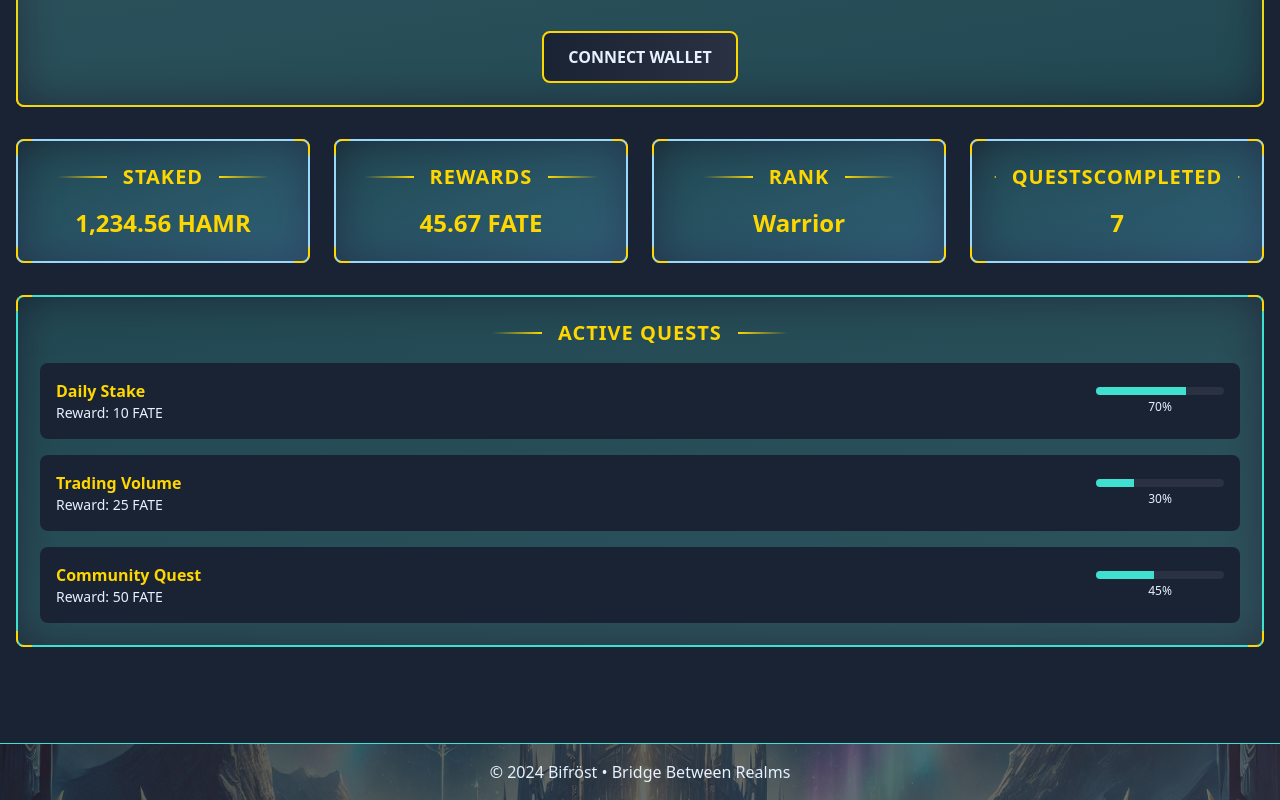
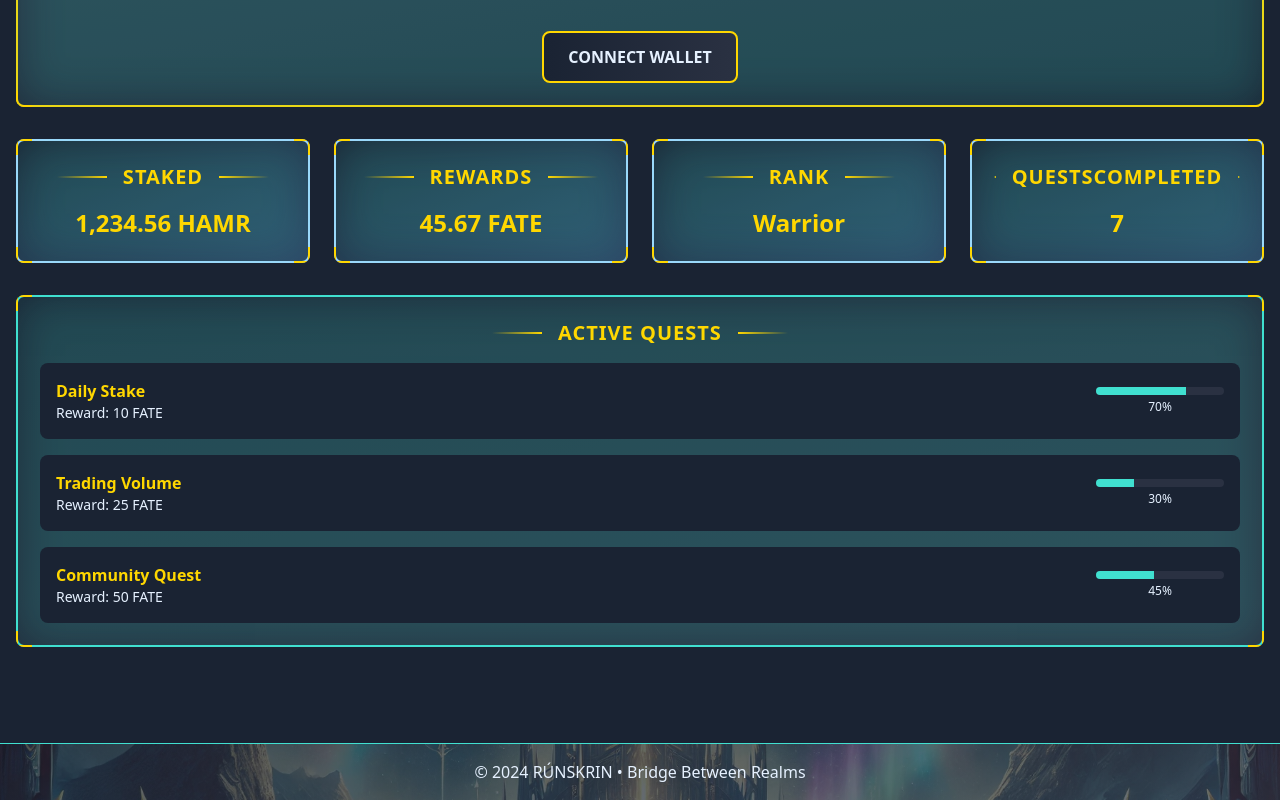
Before and after one commit to inventorChr/bifrost, a React app: page /dashboard in a window 1280 px wide. Shown: the part 407-1207 px from the top of the page. Built offline with nearby package versions, Linux system fonts and the light colour scheme.

Commit message:
chore(footer): replace Bifröst with RÚNSKRIN branding

```diff
--- a/src/components/Footer.js
+++ b/src/components/Footer.js
@@ -8,7 +8,7 @@ const Footer = () => (
         borderTop: '1px solid var(--bifrost-teal)'
     }}>
         <p style={{ color: 'var(--frost-white)' }}>
-            © 2024 Bifröst • Bridge Between Realms
+            © 2024 RÚNSKRIN • Bridge Between Realms
         </p>
     </footer>
 );
```
